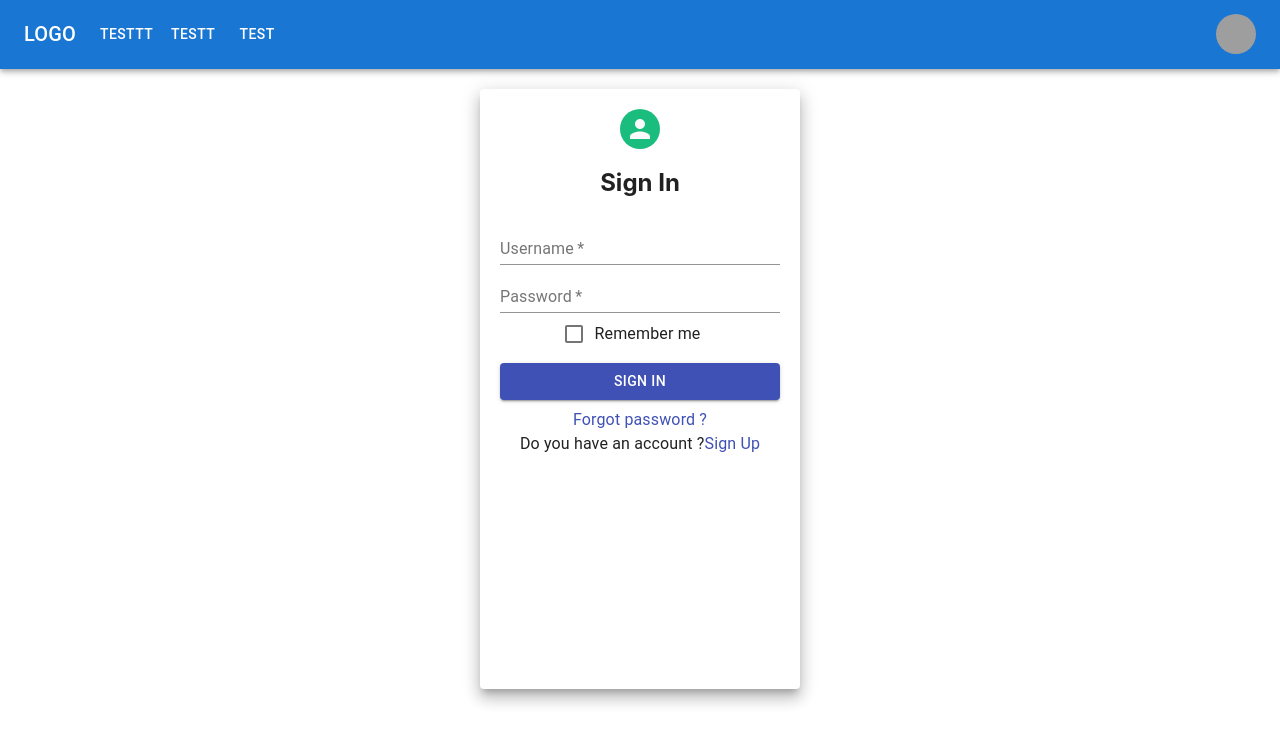
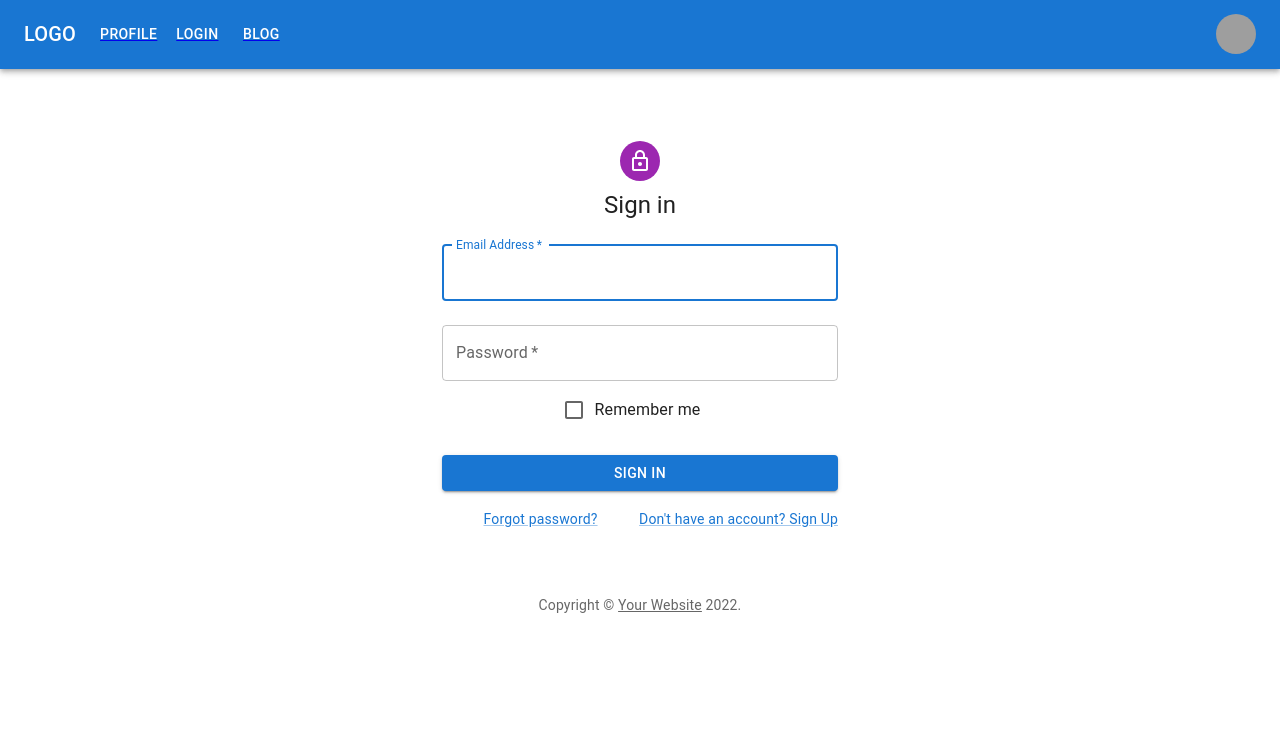
Before and after one commit to jgarner828/TheKitchenSync, a React (Create React App) app in the folder client/: page /login in a window 1280 px wide. Shown: the top 744 px of the page. Built offline with nearby package versions, Linux system fonts and the light colour scheme; grey boxes are pictures that could not be loaded.

Commit message:
updating some routes and pages

```diff
--- a/client/src/App.js
+++ b/client/src/App.js
@@ -7,9 +7,10 @@
 import Home from './components/js/Home';
 import Profile from './components/js/Profile';
 import Blog from './components/js/Blog';
+import SignUp from './components/js/SignUp';
 import SpiceChart from './components/js/SpiceChart';
 
-import {BrowserRouter as Router, Routes, Switch, Route} from 'react-router-dom';
+import {BrowserRouter as Router, Routes, Route} from 'react-router-dom';
 
 function App() {
   return (
@@ -23,6 +24,8 @@
             <Route path="/profile" element={<Profile />} />
             <Route path="/blog" element={<Blog />} />
             <Route path="/login" element={<Login />} />
+            <Route path="/signup" element={<SignUp />} />
+            <Route path="/spicechart" element={<SpiceChart />} />
         </Routes>
 
           {/* <Button color="primary" variant="contained"> Press me </Button>
--- a/client/src/components/js/Login.js
+++ b/client/src/components/js/Login.js
@@ -1,45 +1,110 @@
-import React from 'react'
-import { Grid,Paper, Avatar, TextField, Button, Typography, Link } from '@material-ui/core'
+import * as React from 'react';
+import Avatar from '@mui/material/Avatar';
+import Button from '@mui/material/Button';
+import CssBaseline from '@mui/material/CssBaseline';
+import TextField from '@mui/material/TextField';
+import FormControlLabel from '@mui/material/FormControlLabel';
+import Checkbox from '@mui/material/Checkbox';
+import Link from '@mui/material/Link';
+import Grid from '@mui/material/Grid';
+import Box from '@mui/material/Box';
+import LockOutlinedIcon from '@mui/icons-material/LockOutlined';
+import Typography from '@mui/material/Typography';
+import Container from '@mui/material/Container';
+import { createTheme, ThemeProvider } from '@mui/material/styles';
 
-import FormControlLabel from '@material-ui/core/FormControlLabel';
-import Checkbox from '@material-ui/core/Checkbox';
-const Login=()=>{
+function Copyright(props) {
+  return (
+    <Typography variant="body2" color="text.secondary" align="center" {...props}>
+      {'Copyright © '}
+      <Link color="inherit" href="https://mui.com/">
+        Your Website
+      </Link>{' '}
+      {new Date().getFullYear()}
+      {'.'}
+    </Typography>
+  );
+}
 
-    const paperStyle={padding :20,height:'70vh',width:280, margin:"20px auto"}
-    const avatarStyle={backgroundColor:'#1bbd7e'}
-    const btnstyle={margin:'8px 0'}
-    return(
-        <Grid>
-            <Paper elevation={10} style={paperStyle}>
-                <Grid align='center'>
-                     <Avatar style={avatarStyle}></Avatar>
-                    <h2>Sign In</h2>
-                </Grid>
-                <TextField label='Username' placeholder='Enter username' fullWidth required/>
-                <TextField label='Password' placeholder='Enter password' type='password' fullWidth required/>
+const theme = createTheme();
+
+export default function Login() {
+  const handleSubmit = (event) => {
+    event.preventDefault();
+    const data = new FormData(event.currentTarget);
+    console.log({
+      email: data.get('email'),
+      password: data.get('password'),
+    });
+  };
+
+  return (
+    <ThemeProvider theme={theme}>
+      <Container component="main" maxWidth="xs">
+        <CssBaseline />
+        <Box
+          sx={{
+            marginTop: 8,
+            display: 'flex',
+            flexDirection: 'column',
+            alignItems: 'center',
+          }}
+        >
+          <Avatar sx={{ m: 1, bgcolor: 'secondary.main' }}>
+            <LockOutlinedIcon />
+          </Avatar>
+          <Typography component="h1" variant="h5">
+            Sign in
+          </Typography>
+          <Box component="form" onSubmit={handleSubmit} noValidate sx={{ mt: 1 }}>
+            <TextField
+              margin="normal"
+              required
+              fullWidth
+              id="email"
+              label="Email Address"
+              name="email"
+              autoComplete="email"
+              autoFocus
+            />
+            <TextField
+              margin="normal"
+              required
+              fullWidth
+              name="password"
+              label="Password"
+              type="password"
+              id="password"
+              autoComplete="current-password"
+            />
             <FormControlLabel
-                    control={
-                    <Checkbox
-                        name="checkedB"
-                        color="primary"
-                    />
-                    }
+              control={<Checkbox value="remember" color="primary" />}
               label="Remember me"
             />
-                <Button type='submit' color='primary' variant="contained" style={btnstyle} fullWidth>Sign in</Button>
-                <Typography >
-                     <Link href="#" >
-                        Forgot password ?
+            <Button
+              type="submit"
+              fullWidth
+              variant="contained"
+              sx={{ mt: 3, mb: 2 }}
+            >
+              Sign In
+            </Button>
+            <Grid container>
+              <Grid item xs>
+                <Link to="#" variant="body2">
+                  Forgot password?
                 </Link>
-                </Typography>
-                <Typography > Do you have an account ?
-                     <Link href="#" >
-                        Sign Up
+              </Grid>
+              <Grid item>
+                <Link href="/signup" variant="body2">
+                  {"Don't have an account? Sign Up"}
                 </Link>
-                </Typography>
-            </Paper>
               </Grid>
-    )
+            </Grid>
+          </Box>
+        </Box>
+        <Copyright sx={{ mt: 8, mb: 4 }} />
+      </Container>
+    </ThemeProvider>
+  );
 }
-
-export default Login
--- a/client/src/components/js/NavBar.js
+++ b/client/src/components/js/NavBar.js
@@ -15,9 +15,9 @@
 import { Link } from 'react-router-dom';
 
 
-const pages = ['testtt', 'testt', 'test'];
+const pages = ['Profile', 'Login', 'Blog'];
 
-const settings = ['Profile', 'Account', 'Dashboard', 'Logout'];
+const settings = ['Profile','Account', 'Dashboard', 'Logout'];
 
 const Header = () => {
   const [anchorElNav, setAnchorElNav] = React.useState(null);
@@ -62,6 +62,7 @@
             >
               <MenuIcon />
             </IconButton>
+
             <Menu
               id="menu-appbar"
               anchorEl={anchorElNav}
@@ -80,7 +81,7 @@
                 display: { xs: 'block', md: 'none' },
               }}
             >
-              <MenuItem component={Link} to="/profile" onClick={handleCloseNavMenu} color="primary">
+              {/* <MenuItem component={Link} to="/profile" onClick={handleCloseNavMenu} color="primary">
                 Profile
               </MenuItem>
 
@@ -92,14 +93,14 @@
               </MenuItem>
               <MenuItem component={Link} to="/spicechart" onClick={handleCloseNavMenu} color="primary">
                 Spice Chart
-              </MenuItem>
+              </MenuItem> */}
 
               {pages.map((page) => (
-
-                <MenuItem key={page} onClick={handleCloseNavMenu}>
+               <Link key={page}  to={`/${page}`}>
+                <MenuItem onClick={handleCloseNavMenu}>
                   <Typography textAlign="center">{page}</Typography>
                 </MenuItem>
-
+                </Link>
               ))}
             </Menu>
           </Box>
@@ -113,13 +114,14 @@
           </Typography>
           <Box sx={{ flexGrow: 1, display: { xs: 'none', md: 'flex' } }}>
             {pages.map((page) => (
+              <Link key={page}  to={`/${page}`}>
               <Button
-                key={page}
                 onClick={handleCloseNavMenu}
                 sx={{ my: 2, color: 'white', display: 'block' }}
               >
                 {page}
               </Button>
+              </Link>
             ))}
           </Box>
 
@@ -146,9 +148,11 @@
               onClose={handleCloseUserMenu}
             >
               {settings.map((setting) => (
-                <MenuItem key={setting} onClick={handleCloseUserMenu}>
+                <Link key={setting}  to={`/${setting}`}>
+                <MenuItem  onClick={handleCloseUserMenu}>
                   <Typography textAlign="center">{setting}</Typography>
                 </MenuItem>
+                </Link>
               ))}
             </Menu>
           </Box>
--- a/client/src/components/js/SignUp.js
+++ b/client/src/components/js/SignUp.js
@@ -1,74 +1,96 @@
-import * as React from 'react';
-import Avatar from '@mui/material/Avatar';
-import Button from '@mui/material/Button';
-import CssBaseline from '@mui/material/CssBaseline';
-import TextField from '@mui/material/TextField';
-import FormControlLabel from '@mui/material/FormControlLabel';
-import Checkbox from '@mui/material/Checkbox';
-import Link from '@mui/material/Link';
-import Grid from '@mui/material/Grid';
-import Box from '@mui/material/Box';
+import React from "react";
+import Avatar from "@material-ui/core/Avatar";
+import Button from "@material-ui/core/Button";
+import CssBaseline from "@material-ui/core/CssBaseline";
+import TextField from "@material-ui/core/TextField";
+// import FormControlLabel from "@material-ui/core/FormControlLabel";
+// import Checkbox from "@material-ui/core/Checkbox";
+import { Link } from 'react-router-dom';
+
+import Grid from "@material-ui/core/Grid";
+// import Box from "@material-ui/core/Box";
 import LockOutlinedIcon from '@mui/icons-material/LockOutlined';
-import Typography from '@mui/material/Typography';
-import Container from '@mui/material/Container';
-import { createTheme, ThemeProvider } from '@mui/material/styles';
+import Typography from "@material-ui/core/Typography";
+import { makeStyles } from "@material-ui/core/styles";
+import Container from "@material-ui/core/Container";
 
-function Copyright(props) {
-  return (
-    <Typography variant="body2" color="text.secondary" align="center" {...props}>
-      {'Copyright © '}
-      <Link color="inherit" href="https://mui.com/">
-        Your Website
-      </Link>{' '}
-      {new Date().getFullYear()}
-      {'.'}
-    </Typography>
-  );
+const useStyles = makeStyles(theme => ({
+  "@global": {
+    body: {
+      backgroundColor: theme.palette.common.white
     }
-
-const theme = createTheme();
+  },
+  paper: {
+    marginTop: theme.spacing(8),
+    display: "flex",
+    flexDirection: "column",
+    alignItems: "center"
+  },
+  avatar: {
+    margin: theme.spacing(1),
+    backgroundColor: theme.palette.secondary.main
+  },
+  form: {
+    width: "100%", // Fix IE 11 issue.
+    marginTop: theme.spacing(3)
+  },
+  submit: {
+    margin: theme.spacing(3, 0, 2)
+  }
+}));
 
 export default function SignUp() {
-  const handleSubmit = (event) => {
-    event.preventDefault();
-    const data = new FormData(event.currentTarget);
-    console.log({
-      email: data.get('email'),
-      password: data.get('password'),
-    });
-  };
+  const classes = useStyles();
 
   return (
-    <ThemeProvider theme={theme}>
     <Container component="main" maxWidth="xs">
       <CssBaseline />
-        <Box
-          sx={{
-            marginTop: 8,
-            display: 'flex',
-            flexDirection: 'column',
-            alignItems: 'center',
-          }}
-        >
-          <Avatar sx={{ m: 1, bgcolor: 'secondary.main' }}>
+      <div className={classes.paper}>
+        <Avatar className={classes.avatar}>
           <LockOutlinedIcon />
         </Avatar>
         <Typography component="h1" variant="h5">
-            Sign in
+          Sign up
         </Typography>
-          <Box component="form" onSubmit={handleSubmit} noValidate sx={{ mt: 1 }}>
+        <form className={classes.form} noValidate>
+          <Grid container spacing={2}>
+            <Grid item xs={12} sm={6}>
               <TextField
-              margin="normal"
+                autoComplete="fname"
+                name="firstName"
+                variant="outlined"
+                required
+                fullWidth
+                id="firstName"
+                label="First Name"
+                autoFocus
+              />
+            </Grid>
+            <Grid item xs={12} sm={6}>
+              <TextField
+                variant="outlined"
+                required
+                fullWidth
+                id="lastName"
+                label="Last Name"
+                name="lastName"
+                autoComplete="lname"
+              />
+            </Grid>
+            <Grid item xs={12}>
+              <TextField
+                variant="outlined"
                 required
                 fullWidth
                 id="email"
                 label="Email Address"
                 name="email"
                 autoComplete="email"
-              autoFocus
               />
+            </Grid>
+            <Grid item xs={12}>
               <TextField
-              margin="normal"
+                variant="outlined"
                 required
                 fullWidth
                 name="password"
@@ -77,34 +99,26 @@
                 id="password"
                 autoComplete="current-password"
               />
-            <FormControlLabel
-              control={<Checkbox value="remember" color="primary" />}
-              label="Remember me"
-            />
+            </Grid>
+          </Grid>
           <Button
             type="submit"
             fullWidth
             variant="contained"
-              sx={{ mt: 3, mb: 2 }}
+            color="primary"
+            className={classes.submit}
           >
-              Sign In
+            Sign Up
           </Button>
-            <Grid container>
-              <Grid item xs>
-                <Link href="#" variant="body2">
-                  Forgot password?
-                </Link>
-              </Grid>
+          <Grid container justifyContent="flex-end">
             <Grid item>
-                <Link href="#" variant="body2">
-                  {"Don't have an account? Sign Up"}
+              <Link to="/" variant="body2">
+                Already have an account? Sign in
               </Link>
             </Grid>
           </Grid>
-          </Box>
-        </Box>
-        <Copyright sx={{ mt: 8, mb: 4 }} />
+        </form>
+      </div>
     </Container>
-    </ThemeProvider>
   );
 }
```
Lines whose indentation alone changed are shown as unchanged.
